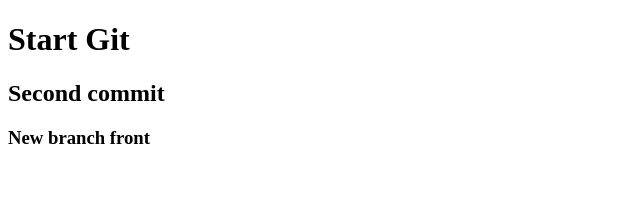
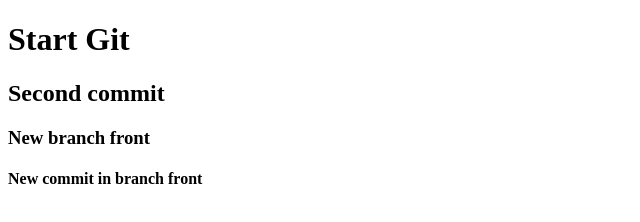
Before and after one commit to NazarGnativ/GitTest, a plain HTML site: page index.html in a window 1280 px wide. Shown: the whole page, without its empty margins (0-640 px from the left). Drawn offline with Linux system fonts and the light colour scheme.

Commit message:
ad commit

```diff
--- a/index.html
+++ b/index.html
@@ -11,5 +11,6 @@
     <h1>Start Git</h1>
     <h2>Second commit</h2>
     <h3>New branch front</h3>
+    <h4>New commit in branch front</h4>
 </body>
 </html>
```
